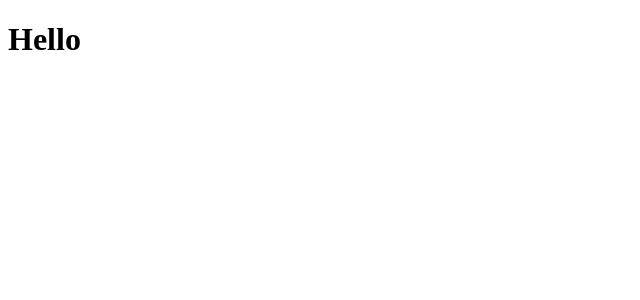
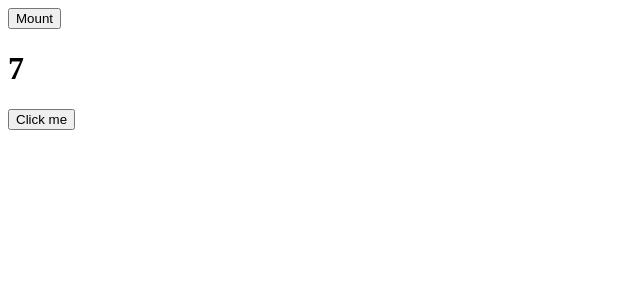
Before and after one commit to alinatatukova01/react-welcome, a React (Create React App) app: page / in a window 1280 px wide. Shown: the top 300 px of the page, without its empty margins (0-640 px from the left). Built offline with nearby package versions, Linux system fonts and the light colour scheme.

Commit message:
ComponentWillUnmount

```diff
--- a/src/components/Counter/Counter.js
+++ b/src/components/Counter/Counter.js
@@ -1,30 +1,41 @@
 import React from "react";
 
-class Counter extends React.Component{
-    constructor(props){
+class Counter extends React.Component {
+  constructor(props) {
     super(props);
-        console.log('constructor');
     this.state = {
       count: 0,
-        }
+    };
+    this.intervalId = null;
   }
 
-    componentDidMount(){
-        console.log('componentDidMount')
+  start = () => {
+    this.intervalId = setInterval(() => {
+      this.setState({
+        count: this.state.count + 1,
+      });
+    }, 1000);
+  };
+
+  //как только компонента отрендерилась - выполняется эта функция
+  componentDidMount() {
+    this.start();
   }
 
-    componentDidUpdate(){
-        console.log('componentDidUpdate')
+
+  //перед тем как компоненту отмонтируют она выполнит это действие
+  componentWillUnmount(){
+    console.log('I will die!!!');
+    clearInterval(this.intervalId);
   }
 
-    shouldComponentUpdate(){
-        console.log('shouldComponentUpdate');
-        return true;
-    }
-
-    render(){
-        console.log('render');
-        return <h1 onClick={() => this.setState({count: 1})}>Hello</h1>
+  render() {
+    return (
+      <>
+        <h1>{this.state.count}</h1>
+        <button>Click me</button>
+      </>
+    );
   }
 }
 
--- /dev/null
+++ b/src/components/Counter/CounterPage.js
@@ -0,0 +1,21 @@
+import React from "react";
+import Counter from "./Counter";
+
+class CounterPage extends React.Component{
+    constructor(props){
+        super(props);
+        this.state = {
+            mount: true
+        }
+    }
+    render(){
+        return(
+            <>
+                <button onClick={() => this.setState({mount: !this.state.mount})}>Mount</button>
+                {this.state.mount ? <Counter/> : null}
+            </>
+        )
+    }
+}
+
+export default CounterPage;
--- a/src/index.js
+++ b/src/index.js
@@ -8,12 +8,14 @@ import ReactDOM from 'react-dom/client';
 
 // import Scene from './components/Scene/Scene';
 
-import Counter from './components/Counter/Counter';
+// import Counter from './components/Counter/Counter';
+
+import CounterPage from './components/Counter/CounterPage';
 
 
 const root = ReactDOM.createRoot(document.getElementById('root'));
 root.render(
-  <Counter/>
+  <CounterPage/>
 );
 
 // If you want to start measuring performance in your app, pass a function
```
Lines whose indentation alone changed are shown as unchanged.
